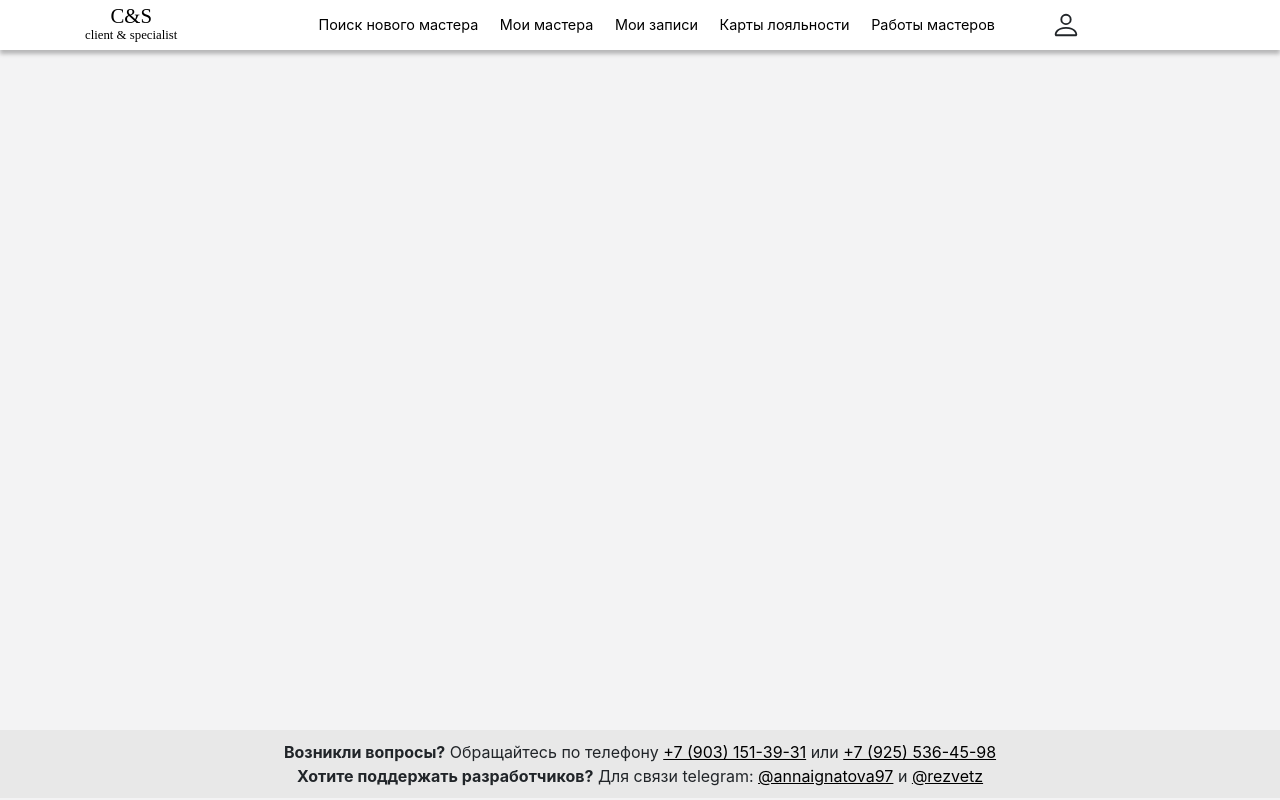
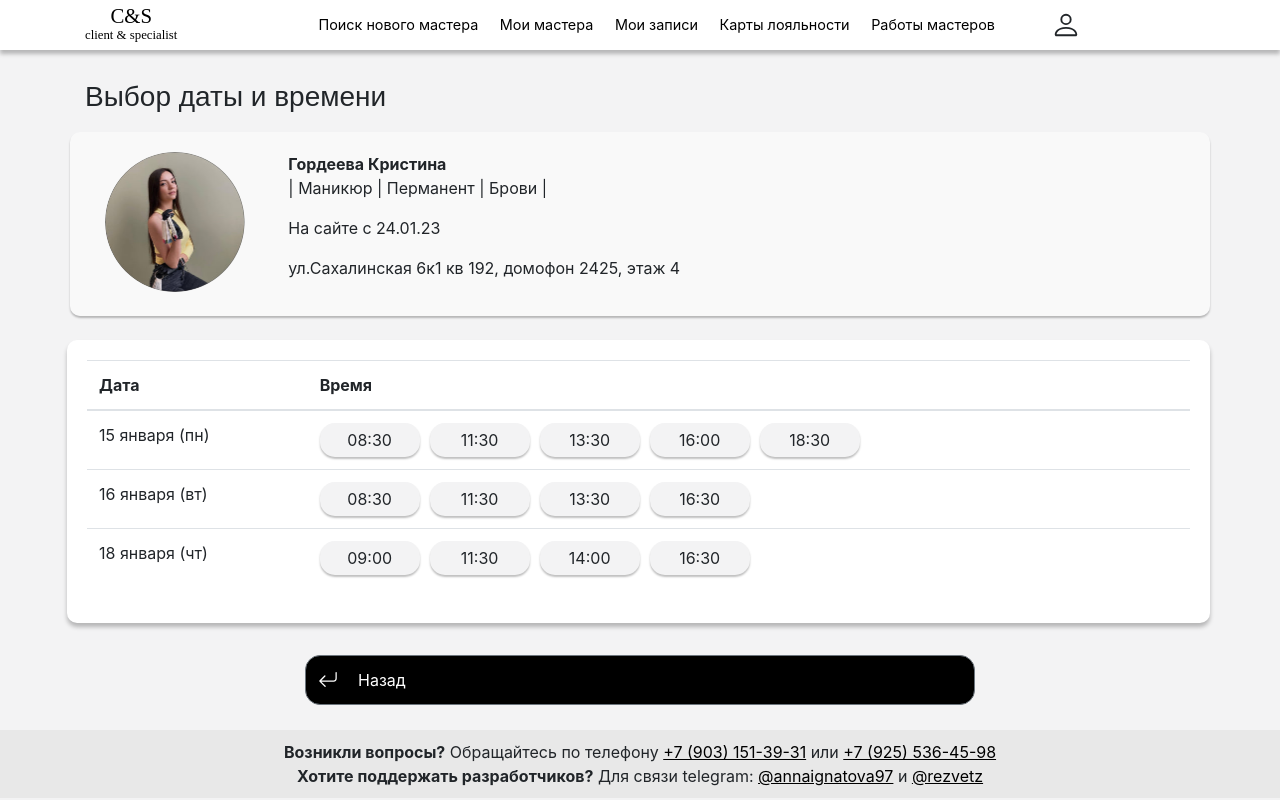
Before and after one commit to AnigalHub/SignUpForServices, a Vue app: page /DateTime in a window 1280 px wide. Built offline with nearby package versions, Linux system fonts and the light colour scheme; a web font is replaced by a local one; what v-mask would draw is missing.

Commit message:
заполнение записей и компонента записи, роутер

```diff
--- a/public/information.json
+++ b/public/information.json
@@ -209,7 +209,7 @@
       "label": "Выбор даты и времени",
       "name": "entry",
       "description": "График работы мастера.\nОнлайн запись",
-      "href": ""
+      "href": "DateTime"
     },
     {
       "label": "Прайс услуг",
--- a/public/informationDatabase.json
+++ b/public/informationDatabase.json
@@ -111,7 +111,60 @@
         "Брови"
       ],
       "entry": [
-
+        {
+          "date": "15 января (пн)",
+          "times": [
+            {
+              "time": "08:30"
+            },
+            {
+              "time": "11:30"
+            },
+            {
+              "time": "13:30"
+            },
+            {
+              "time": "16:00"
+            },
+            {
+              "time": "18:30"
+            }
+          ]
+        },
+        {
+          "date": "16 января (вт)",
+          "times": [
+            {
+              "time": "08:30"
+            },
+            {
+              "time": "11:30"
+            },
+            {
+              "time": "13:30"
+            },
+            {
+              "time": "16:30"
+            }
+          ]
+        },
+        {
+          "date": "18 января (чт)",
+          "times": [
+            {
+              "time": "09:00"
+            },
+            {
+              "time": "11:30"
+            },
+            {
+              "time": "14:00"
+            },
+            {
+              "time": "16:30"
+            }
+          ]
+        }
       ],
       "works": [
         {
--- /dev/null
+++ b/src/pages/client/DateTime.vue
@@ -0,0 +1,55 @@
+<template>
+    <div class="prices">
+        <b-table-simple hover >
+            <b-thead>
+                <b-tr>
+                    <b-th style="width: 20%">Дата</b-th>
+                    <b-th>Время</b-th>
+                </b-tr>
+            </b-thead>
+            <b-tbody>
+                <b-tr v-for="td in data">
+                    <td>
+                        {{td.date}}
+                    </td>
+                    <td >
+                        <div v-for="time in td.times" style="
+                            width: 100px;
+                            background: #F3F3F4;
+                            padding: 5px;
+                            border-radius: 15px;
+                            float: left;
+                            margin-right: 10px;
+                            text-align: center;
+                            box-shadow: 0 2px 2px 0 rgba(0, 0, 0, 0.25);
+
+">
+                    {{time.time}}</div>
+                    </td>
+                </b-tr>
+            </b-tbody>
+
+
+        </b-table-simple>
+    </div>
+</template>
+
+<script>
+  export default {
+    name: 'DateTime',
+    props:{
+      name: String,
+      title: String,
+      data: Object
+    },
+    data() {
+      return {
+
+      }
+    }
+  }
+</script>
+
+<style scoped>
+
+</style>
--- a/src/routes/index.js
+++ b/src/routes/index.js
@@ -78,6 +78,15 @@ export default[
     }
   },
   {
+    path: '/DateTime',
+    name: 'DateTime',
+    component: () => import("../pages/client/MenuClientArea"),
+    props:{
+      name:'DateTime',
+      title:'Выбор даты и времени'
+    }
+  },
+  {
     path: '/SettingsProfile',
     name: 'SettingsProfile',
     component: () => import("../pages/SettingsProfile"),
```
